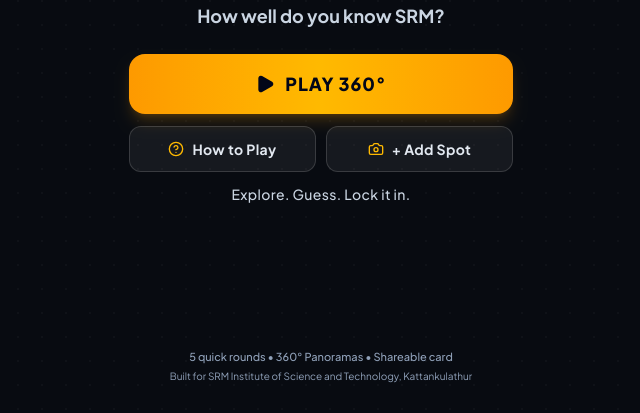
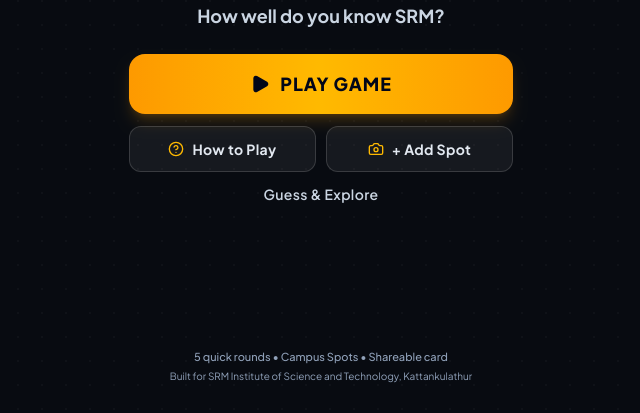
Before and after one commit to faheemframes/campusgeo, a Next.js app: page / in a window 1280 px wide. Shown: the part 384-797 px from the top of the page, without its empty margins (319-959 px from the left). Built offline with nearby package versions, Linux system fonts and the light colour scheme.

Commit message:
refactor: update landing page CTA to PLAY GAME, change tagline to Guess & Explore, and remove 360 references

```diff
--- a/src/app/layout.tsx
+++ b/src/app/layout.tsx
@@ -30,7 +30,7 @@
     template: '%s | Campus Geo — SRM GeoGuessr',
   },
   description:
-    'Test your SRM Institute of Science and Technology knowledge! Play the viral SRM GeoGuessr game featuring 360° panoramas and photo challenges across Tech Park, TP Ganesan Auditorium, Java Green, UB, Potheri & more. Guess locations, earn points, and share your score card.',
+    'Test your SRM Institute of Science and Technology knowledge! Play the viral SRM GeoGuessr game featuring campus photo challenges across Tech Park, TP Ganesan Auditorium, Java Green, UB, Potheri & more. Guess locations, earn points, and share your score card.',
   keywords: [
     'srm game',
     'srm geoguessr',
@@ -62,7 +62,7 @@
     siteName: 'Campus Geo — SRM GeoGuessr',
     title: 'Campus Geo — The Viral SRM KTR GeoGuessr Game',
     description:
-      'Can you identify SRM KTR from a 360° street view or campus photo? Play 5 quick rounds, pinpoint your location on satellite maps, and challenge your friends!',
+      'Can you identify SRM KTR from campus photos? Play 5 quick rounds, pinpoint your location on satellite maps, and challenge your friends!',
     images: [
       {
         url: '/og-image.jpg',
@@ -76,7 +76,7 @@
     card: 'summary_large_image',
     title: 'Campus Geo — SRM KTR GeoGuessr Game',
     description:
-      'How well do you know SRM? Explore 360° campus spots, guess your location, and challenge your friends!',
+      'How well do you know SRM? Guess campus spots, pinpoint your location, and challenge your friends!',
     images: ['/og-image.jpg'],
     creator: '@faheemframes',
   },
@@ -101,7 +101,7 @@
   alternateName: ['SRM GeoGuessr', 'SRM Game', 'CampusGeo', 'SRMIST Game'],
   url: 'https://campusgeo.vercel.app',
   description:
-    'The premier SRM KTR GeoGuessr game. Explore 360° panoramic views across SRM Institute of Science and Technology campus, drop pins on high-res satellite maps, and compete with SRMites.',
+    'The premier SRM KTR GeoGuessr game. Explore campus views across SRM Institute of Science and Technology campus, drop pins on high-res satellite maps, and compete with SRMites.',
   applicationCategory: 'GameApplication',
   genre: ['Geography Game', 'Quiz', 'Trivia', 'Campus Exploration', 'Puzzle'],
   operatingSystem: 'All',
--- a/src/app/page.tsx
+++ b/src/app/page.tsx
@@ -85,11 +85,11 @@
           </div>
         )}
 
-        {/* Primary CTA: PLAY 360° */}
+        {/* Primary CTA: PLAY GAME */}
         <button
           onClick={handleStartGame}
           disabled={isStarting}
-          aria-label={isStarting ? 'Starting game...' : 'Play 360 Campus Geo Game'}
+          aria-label={isStarting ? 'Starting game...' : 'Play Campus Geo Game'}
           className="mt-6 w-full py-3.5 sm:py-4 px-6 rounded-2xl font-black text-base sm:text-lg tracking-wider uppercase bg-gradient-to-r from-amber-500 via-amber-400 to-amber-500 text-slate-950 shadow-lg shadow-amber-500/20 hover:brightness-110 active:scale-[0.98] transition-all flex items-center justify-center gap-2.5 group min-h-[48px]"
         >
           {isStarting ? (
@@ -100,7 +100,7 @@
           ) : (
             <>
               <Play className="w-5 h-5 fill-slate-950 group-hover:translate-x-0.5 transition" />
-              <span>PLAY 360°</span>
+              <span>PLAY GAME</span>
             </>
           )}
         </button>
@@ -126,16 +126,16 @@
           </button>
         </div>
 
-        {/* Secondary information */}
-        <p className="mt-3 text-xs sm:text-sm font-medium tracking-wide text-slate-300">
-          Explore. Guess. Lock it in.
+        {/* Secondary information / Tagline */}
+        <p className="mt-3 text-xs sm:text-sm font-semibold tracking-wide text-slate-300">
+          Guess & Explore
         </p>
 
         {/* Search Engine Crawlable Content (Rich Semantic Metadata for SRM Game / SRM GeoGuessr) */}
         <section className="sr-only" aria-label="About Campus Geo SRM GeoGuessr">
           <h2>Campus Geo — The Viral SRM KTR GeoGuessr Game</h2>
           <p>
-            Campus Geo is the premier SRM GeoGuessr and campus exploration game for SRM Institute of Science and Technology (SRMIST), Kattankulathur. Players test their campus knowledge across 5 rapid rounds of 360° street view panoramas and landmark photographs.
+            Campus Geo is the premier SRM GeoGuessr and campus exploration game for SRM Institute of Science and Technology (SRMIST), Kattankulathur. Players test their campus knowledge across 5 rapid rounds of campus photos, landmarks, and street scenes.
           </p>
           <h3>Iconic SRM Landmarks Featured:</h3>
           <ul>
@@ -150,7 +150,7 @@
           </ul>
           <h3>How to Play SRM GeoGuessr:</h3>
           <p>
-            1. Examine the 360-degree interactive panorama or high-resolution campus photo. Look for architecture clues, signboards, building facades, and roads.
+            1. Examine the high-resolution campus photo or scene. Look for architecture clues, signboards, building facades, and roads.
             2. Pan and zoom across the high-resolution satellite guess map of SRM KTR.
             3. Pin your location guess and click "Lock Guess". Earn up to 5,000 points per round based on proximity calculated with high-precision Haversine math.
             4. Share your 9:16 story score card with friends on WhatsApp and Instagram!
@@ -161,7 +161,7 @@
       {/* Footer Details */}
       <footer className="w-full max-w-md pb-2 flex flex-col items-center text-center gap-1 z-10 shrink-0">
         <div className="text-[10px] sm:text-[11px] text-slate-400 font-medium">
-          5 quick rounds • 360° Panoramas • Shareable card
+          5 quick rounds • Campus Spots • Shareable card
         </div>
         <div className="text-[9px] sm:text-[10px] text-slate-400">
           Built for SRM Institute of Science and Technology, Kattankulathur
--- a/src/components/HowToPlayModal.tsx
+++ b/src/components/HowToPlayModal.tsx
@@ -51,7 +51,7 @@
             <div>
               <h3 className="font-bold text-slate-100 text-xs sm:text-sm">1. Look Around the Photo</h3>
               <p className="text-slate-400 text-xs mt-0.5">
-                Drag on the screen to rotate in full 360° or zoom in. Spot distinctive architecture, building colors, road catenaries, trees, or signboards.
+                Pan across the photo or zoom in. Spot distinctive architecture, building colors, road catenaries, trees, or signboards.
               </p>
             </div>
           </div>
```
